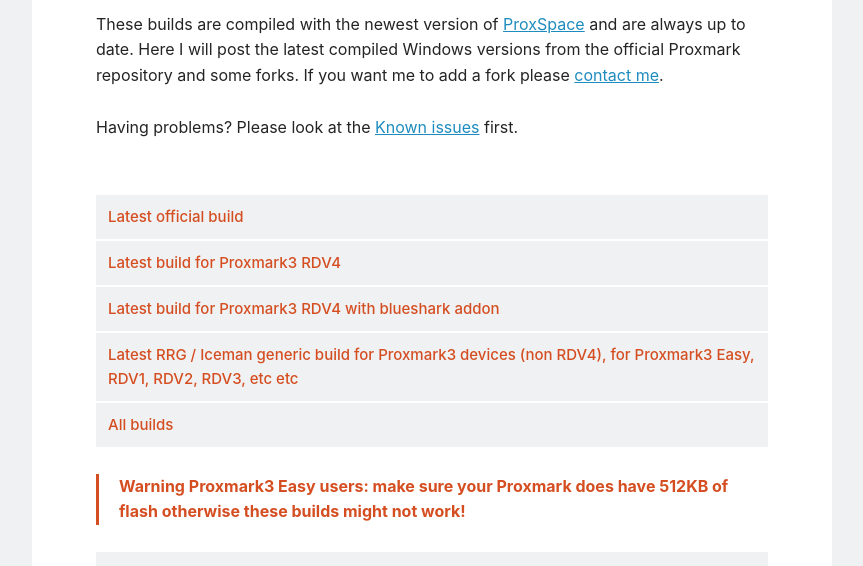
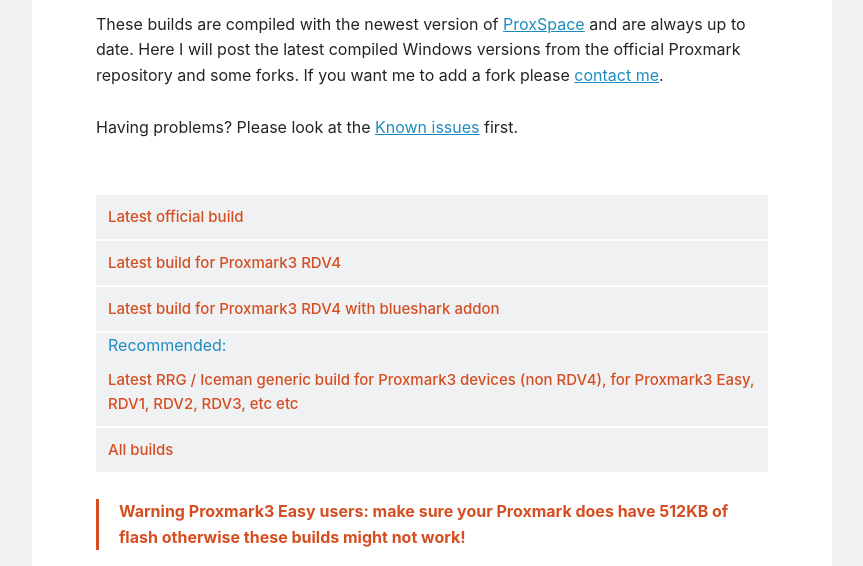
Before and after one commit to Gator96100/proxmarkbuilds.org, a plain HTML site: page index.html in a window 1280 px wide. Shown: the part 207-773 px from the top of the page, without its empty margins (208-1071 px from the left). Drawn offline with Linux system fonts and the light colour scheme.

Commit message:
Added a recommended label

```diff
--- a/index.html
+++ b/index.html
@@ -261,6 +261,7 @@
             <a href="latest/official">Latest official build</a>
             <a href="latest/rdv4">Latest build for Proxmark3 RDV4</a>
             <a href="latest/rdv4_bt">Latest build for Proxmark3 RDV4 with blueshark addon</a>
+			<font style="padding-left: 12px" color="#1e8cbe">Recommended:</font>
             <a href="latest/rrg_other">Latest RRG / Iceman generic build for Proxmark3 devices (non RDV4), for Proxmark3 Easy, RDV1, RDV2, RDV3, etc etc</a>
             <a href="fileviewer.html">All builds</a>
         </nav>
```
